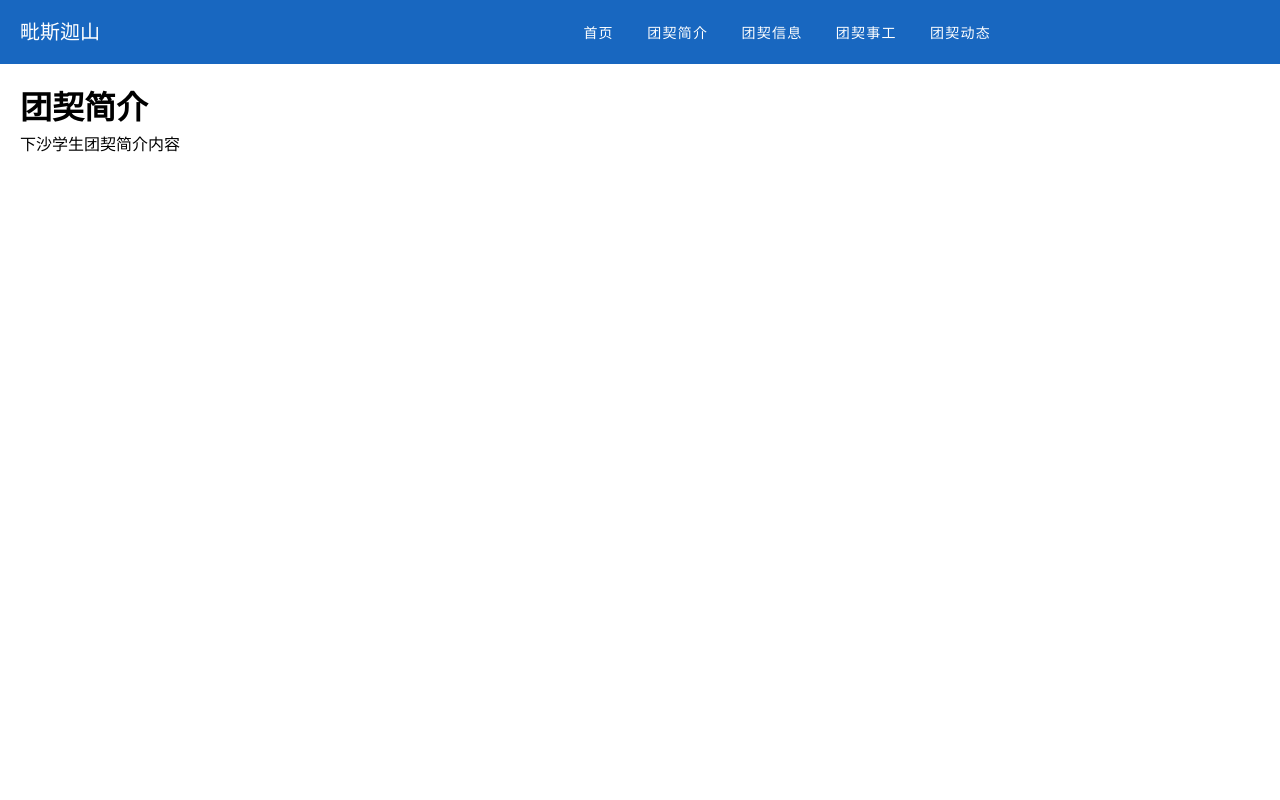
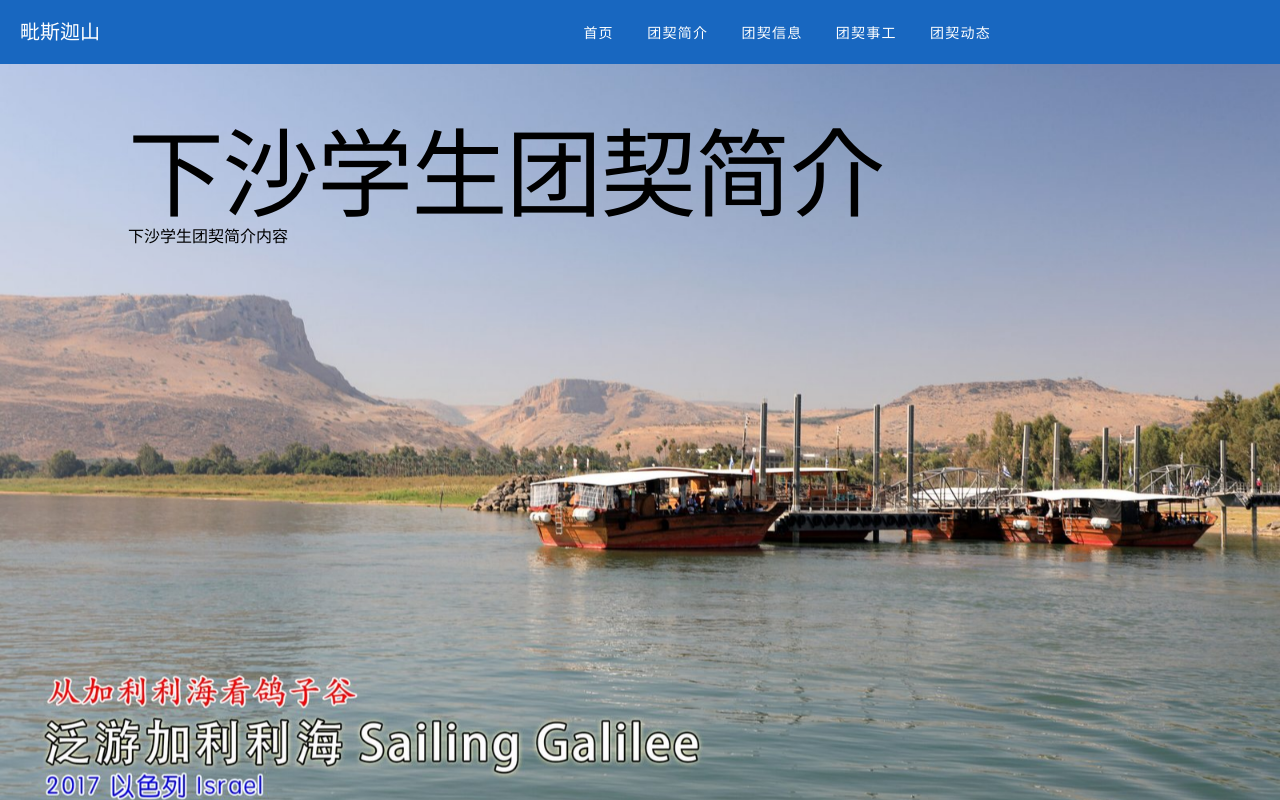
Before and after one commit to Takohubuki/MountPisgah-frontend, a Vue app: page /about in a window 1280 px wide. Built offline with nearby package versions, Linux system fonts and the light colour scheme.

Commit message:
update toolbar

```diff
--- a/src/App.vue
+++ b/src/App.vue
@@ -1,18 +1,37 @@
-<script setup>
+<script>
 import { RouterLink, RouterView } from 'vue-router';
+
+export default {
+  data() {
+    return {
+      isScrolled: false
+    };
+  },
+  mounted() {
+    window.addEventListener('scroll', this.handleScroll);
+  },
+  methods: {
+    handleScroll() {
+      this.isScrolled = window.scrollY > 50;
+    }
+  }
+}
+
 </script>
 
 <template>
-  <v-toolbar color="primary" dark fixed>
-    <v-toolbar-title>毗斯迦山</v-toolbar-title>
-    <v-spacer></v-spacer>
-    <RouterLink to="/"><v-btn>首页</v-btn></RouterLink>
-    <RouterLink to="/about"><v-btn>团契简介</v-btn></RouterLink>
-    <RouterLink to="/course"><v-btn>团契信息</v-btn></RouterLink>
-    <RouterLink to="/work"><v-btn>团契事工</v-btn></RouterLink>
-    <RouterLink to="/news"><v-btn>团契动态</v-btn></RouterLink>
-    <v-spacer></v-spacer>
-  </v-toolbar>
+  <div class="toolbar">
+    <v-toolbar :class="{ 'toolbar-small': isScrolled }" color="primary" dark>
+      <v-toolbar-title :class="{ 'title-small': isScrolled }">毗斯迦山</v-toolbar-title>
+      <v-spacer></v-spacer>
+      <RouterLink to="/"><v-btn :class="{ 'btn-small': isScrolled }">首页</v-btn></RouterLink>
+      <RouterLink to="/about"><v-btn :class="{ 'btn-small': isScrolled }">团契简介</v-btn></RouterLink>
+      <RouterLink to="/course"><v-btn :class="{ 'btn-small': isScrolled }">团契信息</v-btn></RouterLink>
+      <RouterLink to="/work"><v-btn :class="{ 'btn-small': isScrolled }">团契事工</v-btn></RouterLink>
+      <RouterLink to="/news"><v-btn :class="{ 'btn-small': isScrolled }">团契动态</v-btn></RouterLink>
+      <v-spacer></v-spacer>
+    </v-toolbar>
+  </div>
 
   <main>
     <RouterView />
@@ -20,8 +39,32 @@ import { RouterLink, RouterView } from 'vue-router';
 </template>
 
 <style scoped>
+
 a {
   color: #fff;
   text-decoration: none;
 }
+
+.toolbar {
+  position: fixed;
+  width: 100%;
+}
+
+.toolbar-small {
+  transition: height 0.3s;
+  height: 50px !important;
+}
+
+.title-small {
+  font-size: 16px !important;
+  transition: font-size 0.3s;
+}
+
+.btn-small {
+  font-size: 12px !important;
+  height: 32px !important;
+  min-width: 32px !important;
+  padding: 0 8px !important;
+  transition: all 0.3s;
+}
 </style>
--- a/src/views/About.vue
+++ b/src/views/About.vue
@@ -1,6 +1,6 @@
 <template>
   <div class="about">
-    <h1>团契简介</h1>
+    <div class="text-h1">下沙学生团契简介</div>
     <p>下沙学生团契简介内容</p>
   </div>
 </template>
@@ -13,6 +13,11 @@ export default {
 
 <style scoped>
 .about {
-  padding: 20px;
+  height: 100vh;
+  padding: 10vw;
+  background-image: url('../assets/img/image1.jpg');
+  background-position: center;
+  background-attachment: fixed;
+  background-size: cover;
 }
 </style>
```
Also changed, not shown: 1 other file (tests, documents, lock files or other folders).
